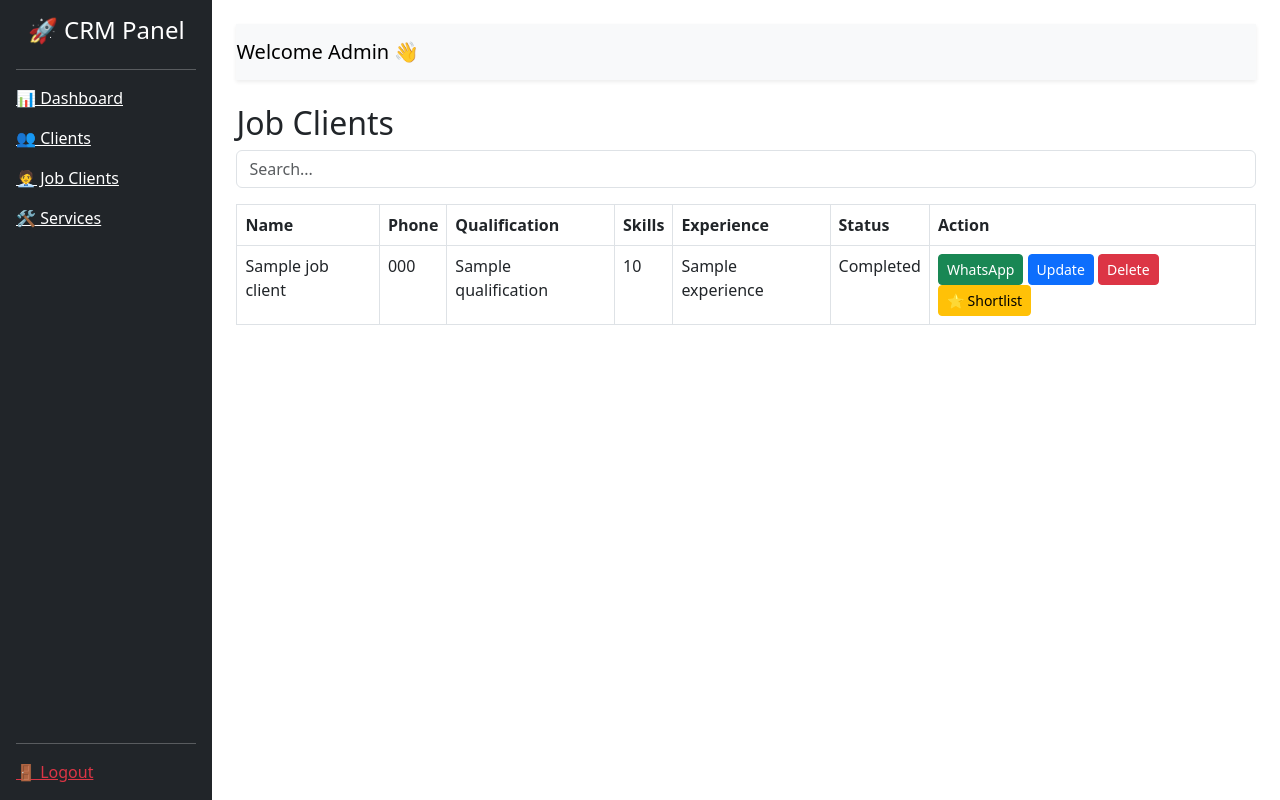
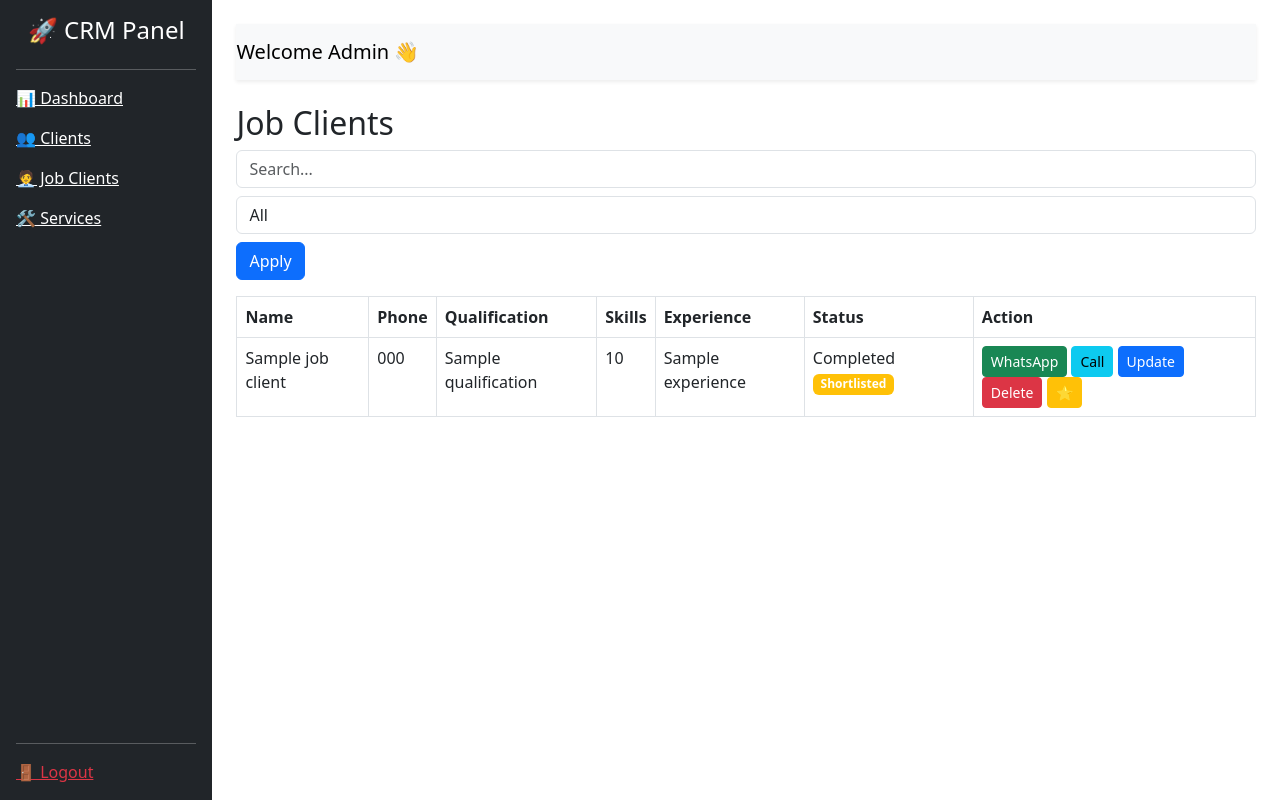
Before and after one commit to pavan123-gif/consultancy-website, a Flask app: page /admin/job_clients in a window 1280 px wide. Run offline with Flask 3, Linux system fonts and the light colour scheme; the visitor is signed in with stand-in values (Sample User, id 1); a database or web service that is not in the repository returns one stand-in record (values such as "Sample title").

Commit message:
added whatsapp call filter shortlist features

```diff
--- a/templates/admin/job_clients.html
+++ b/templates/admin/job_clients.html
@@ -4,7 +4,14 @@
 <h2>Job Clients</h2>
 
 <form method="GET" class="mb-3">
-    <input type="text" name="search" placeholder="Search..." class="form-control">
+    <input type="text" name="search" placeholder="Search..." class="form-control mb-2">
+
+    <select name="filter" class="form-control">
+        <option value="">All</option>
+        <option value="shortlisted">Shortlisted</option>
+    </select>
+
+    <button class="btn btn-primary mt-2">Apply</button>
 </form>
 
 <table class="table table-bordered">
@@ -29,29 +36,29 @@
         <td>{{ client.qualification }}</td>
         <td>{{ client.skills }}</td>
         <td>{{ client.experience }}</td>
-        <td>{{ client.status }}</td>
+    <td>
+    {{ client.status }}
+    {% if client.shortlisted %}
+        <span class="badge bg-warning">Shortlisted</span>
+    {% endif %}
+</td>
 <td>
     <!-- WhatsApp -->
-    <a href="https://wa.me/{{ client.phone }}?text=Hi {{ client.name }}, we have a job opportunity for you."
+    <a href="https://wa.me/{{ client.phone }}?text=Hi {{ client.name }}, we found a job matching your {{ client.skills }} skills."
        target="_blank"
-       class="btn btn-success btn-sm">
-       WhatsApp
-    </a>
+       class="btn btn-success btn-sm">WhatsApp</a>
+
+    <!-- Call -->
+    <a href="tel:{{ client.phone }}" class="btn btn-info btn-sm">Call</a>
 
     <!-- Update -->
-    <a href="/admin/update_job_status/{{ client._id }}" class="btn btn-primary btn-sm">
-        Update
-    </a>
+    <a href="/admin/update_job_status/{{ client._id }}" class="btn btn-primary btn-sm">Update</a>
 
     <!-- Delete -->
-    <a href="/admin/delete_job_client/{{ client._id }}" class="btn btn-danger btn-sm">
-        Delete
-    </a>
+    <a href="/admin/delete_job_client/{{ client._id }}" class="btn btn-danger btn-sm">Delete</a>
 
     <!-- Shortlist -->
-    <a href="/admin/shortlist/{{ client._id }}" class="btn btn-warning btn-sm">
-        ⭐ Shortlist
-    </a>
+    <a href="/admin/shortlist/{{ client._id }}" class="btn btn-warning btn-sm">⭐</a>
 </td>
 
     </tr>
```
